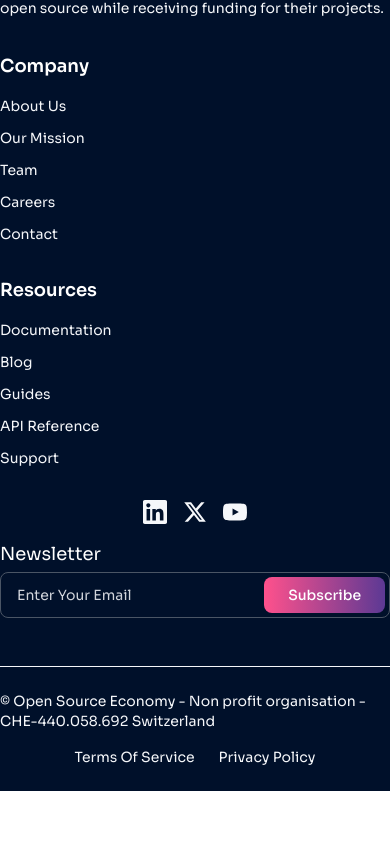
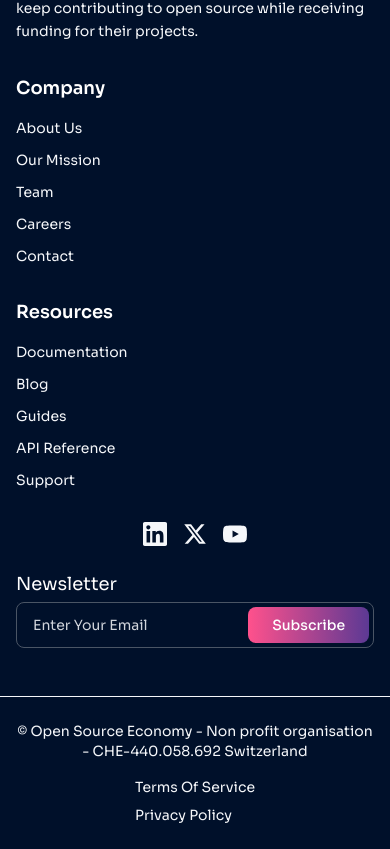
Before and after one commit to gabriel1997castro/open-source-economy, a React (Vite) app in the folder frontend/: page / in a window 390 px wide. Shown: the part 5225-6074 px from the top of the page. Before the commit the page ends 6016 px from the top, so only its background shows below. Built offline with nearby package versions, Linux system fonts and the light colour scheme; no server answers.

Commit message:
Refactor Footer and SocialLinks components for improved layout and responsiveness

```diff
--- a/frontend/src/components/footer/Footer.tsx
+++ b/frontend/src/components/footer/Footer.tsx
@@ -8,15 +8,15 @@
   return (
     <footer className="bg-background">
       {/* Main Footer Content */}
-      <div className="max-w-7xl mx-auto py-12">
-        <div className="grid grid-cols-1 lg:grid-cols-6 gap-8">
+      <div className="max-w-7xl mx-auto px-4 sm:px-6 lg:px-8 py-12">
+        <div className="grid grid-cols-1 md:grid-cols-2 lg:grid-cols-6 gap-8">
           {/* Logo and Description */}
-          <div className="lg:col-span-2">
+          <div className="md:col-span-2 lg:col-span-2">
             <FooterLogo />
           </div>
 
           {/* Company Links */}
-          <div>
+          <div className="md:col-span-1 lg:col-span-1">
             <FooterSection title="Company">
               <FooterLink href="/about">About Us</FooterLink>
               <FooterLink href="/mission">Our Mission</FooterLink>
@@ -27,7 +27,7 @@
           </div>
 
           {/* Resources Links */}
-          <div>
+          <div className="md:col-span-1 lg:col-span-1">
             <FooterSection title="Resources">
               <FooterLink href="/docs">Documentation</FooterLink>
               <FooterLink href="/blog">Blog</FooterLink>
@@ -38,8 +38,8 @@
           </div>
 
           {/* Newsletter and Social */}
-          <div className="flex flex-col space-y-6 lg:col-span-2">
-            <div className="mb-4 self-center">
+          <div className="md:col-span-2 lg:col-span-2 flex flex-col space-y-6">
+            <div className="md:self-center lg:self-start">
               <SocialLinks />
             </div>
             <NewsletterSubscription />
@@ -49,14 +49,16 @@
 
       {/* Bottom Footer */}
       <div>
-        <div className="border-t text-neutral-gray-50 max-w-7xl mx-auto"></div>
-        <div className="max-w-7xl mx-auto py-6">
+        <div className="px-0 sm:px-6 lg:px-8 max-w-7xl mx-auto">
+          <div className="border-t text-neutral-gray-50"></div>
+        </div>
+        <div className="max-w-7xl mx-auto px-4 sm:px-6 lg:px-8 py-6">
           <div className="flex flex-col sm:flex-row justify-between items-center space-y-4 sm:space-y-0">
-            <p className="text-neutral-gray-50 text-sm">
+            <p className="text-neutral-gray-50 text-sm text-center sm:text-left">
               © Open Source Economy - Non profit organisation - CHE-440.058.692
               Switzerland
             </p>
-            <div className="flex space-x-6">
+            <div className="flex flex-col sm:flex-row space-y-2 sm:space-y-0 sm:space-x-6">
               <FooterLink href="/terms">Terms Of Service</FooterLink>
               <FooterLink href="/privacy">Privacy Policy</FooterLink>
             </div>
--- a/frontend/src/components/footer/SocialLinks.tsx
+++ b/frontend/src/components/footer/SocialLinks.tsx
@@ -34,7 +34,7 @@
   ];
 
   return (
-    <div className={`flex space-x-4 ${className}`}>
+    <div className={`flex justify-center md:justify-start space-x-4 ${className}`}>
       {socialLinks.map((social) => (
         <a
           key={social.name}
```
